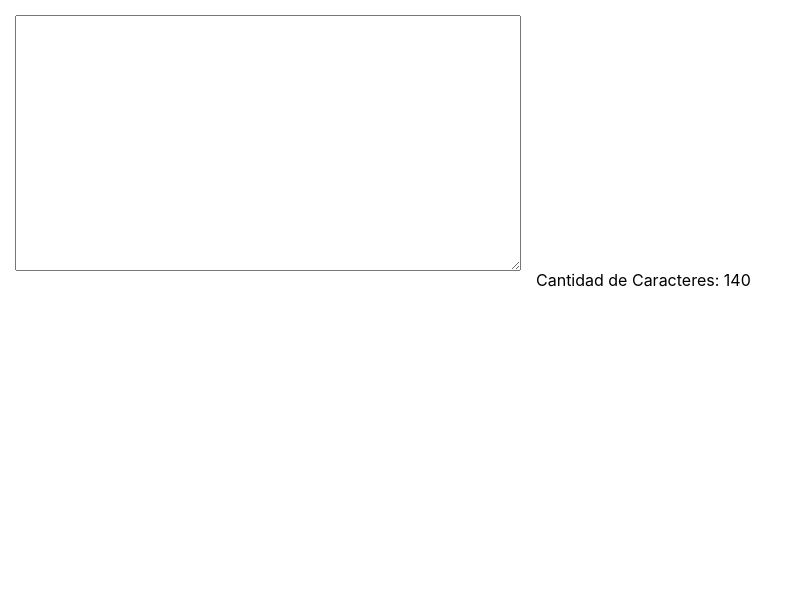
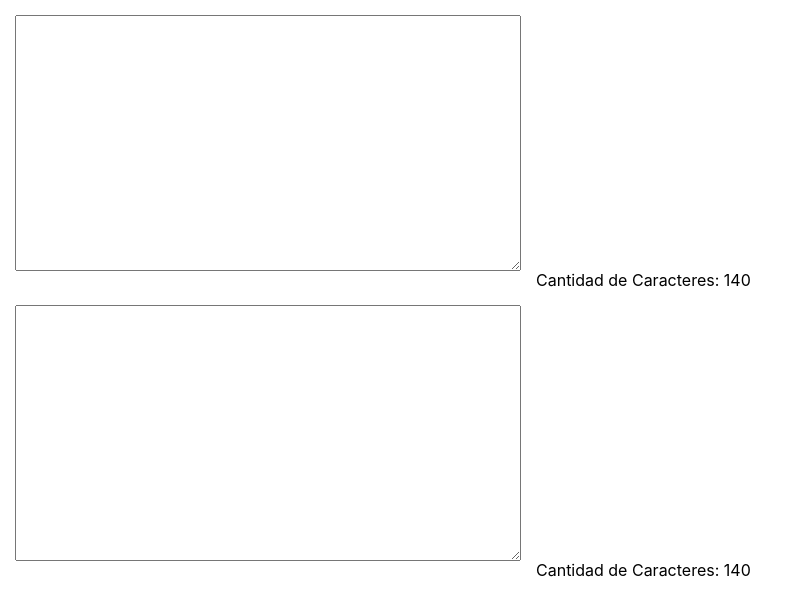
Before and after one commit to fedm4/js-course, a React (Create React App) app in the folder 09 - React/blapp/: page / in a window 1280 px wide. Shown: the top 616 px of the page, without its empty margins (0-798 px from the left). Built offline with nearby package versions, Linux system fonts and the light colour scheme.

Commit message:
blapp update

```diff
--- a/09 - React/blapp/src/App.js
+++ b/09 - React/blapp/src/App.js
@@ -5,10 +5,13 @@ import Badge from './components/Badge/Badge';
 import Button from './components/Button/Button';
 import Input from './components/Input/Input';
 import TextCounter from './components/TextCounter/TextCounter';
+import BadgeClass from './components/Badge/BadgeClass';
+import TextCounterClass from './components/TextCounter/TextCounterClass';
 const App = () => {
   return (
     <div>
       <TextCounter></TextCounter>
+      <TextCounterClass></TextCounterClass>
     </div>
     );
 }
--- a/09 - React/blapp/src/components/Badge/Badge.js
+++ b/09 - React/blapp/src/components/Badge/Badge.js
@@ -2,7 +2,7 @@ import React from 'react';
 
 import './Badge.scss';
 
-const Badge = props => {
+const Badge = (props) => {
     return (
         <div className='badge'>
             <span className="badge-ribbon">
--- /dev/null
+++ b/09 - React/blapp/src/components/Badge/BadgeClass.js
@@ -0,0 +1,14 @@
+import React from 'react';
+import './Badge.scss';
+
+export default class BadgeClass extends React.Component {
+    render() {
+        return (
+            <div className='badge'>
+                <span className="badge-ribbon">
+                    {this.props.children}
+                </span>
+            </div>
+        );
+    }
+}
--- /dev/null
+++ b/09 - React/blapp/src/components/TextCounter/TextCounterClass.js
@@ -0,0 +1,26 @@
+import React from 'react';
+import './TextCounter.scss';
+
+
+const max = 140;
+export default class TextCounterClass extends React.Component {
+    state = {
+        counter: 140
+    }
+
+    handleChange = (event) => {
+        const chars = event.target.value.length // <textarea></textarea> => dom
+        this.setState({counter: max - chars})
+    }
+
+    render() {
+        //destructuring
+        const { counter } = this.state;
+        return (
+            <div>
+                <textarea onChange={this.handleChange}></textarea>
+                <span id="counter">Cantidad de Caracteres: {counter}</span>
+            </div>
+        );
+    }
+}
```
